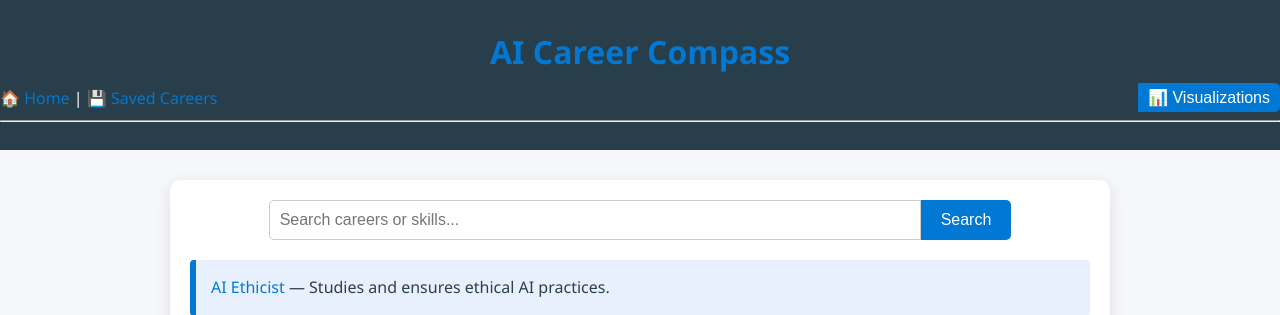
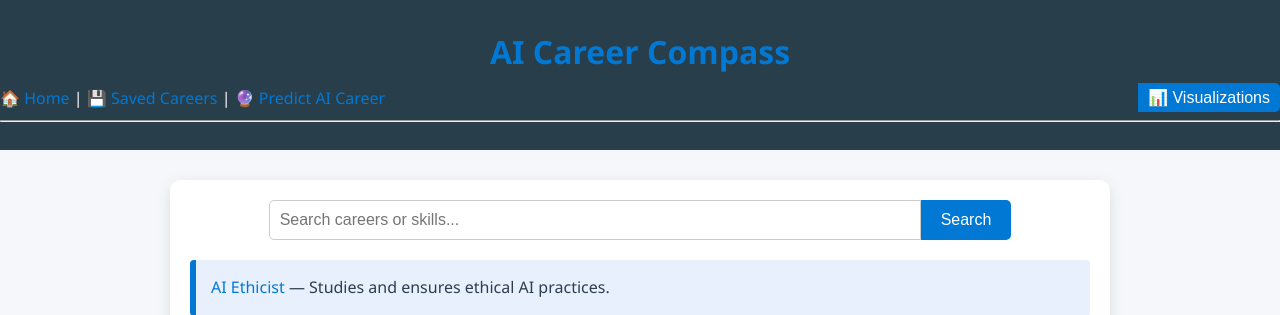
Before and after one commit to vanshika110405/AI_Career_Compass, a Flask app: page / in a window 1280 px wide. Shown: the top 315 px of the page. Run offline with Flask 3, Linux system fonts and the light colour scheme; parts of the project's set-up code (start-up, migrations or seed data) failed here and were passed over.

Commit message:
Error fixing done on homepage

```diff
--- a/templates/base.html
+++ b/templates/base.html
@@ -11,7 +11,8 @@
         <nav style="display: flex; justify-content: space-between; align-items: center;">
     <div>
         <a href="/">🏠 Home</a> |
-        <a href="/saved">💾 Saved Careers</a>
+        <a href="/saved">💾 Saved Careers</a> |
+        <a href="/predict">🔮 Predict AI Career</a>
     </div>
     <div>
         <a href="{{ url_for('visualizations') }}">
```
